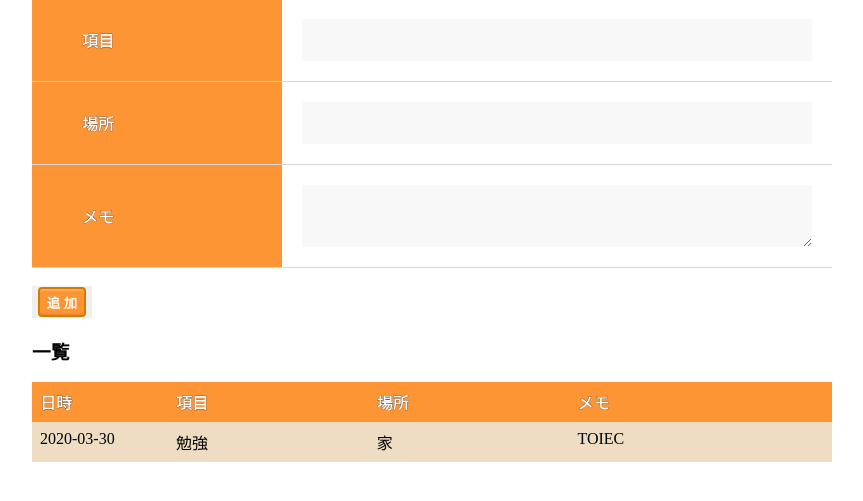
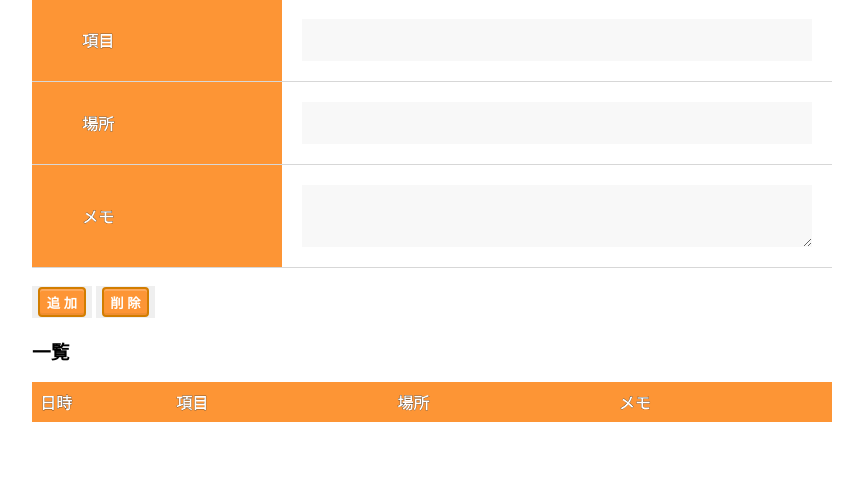
Before and after one commit to yuta-adachi/rh-demo-app, a Flask app: page / in a window 1280 px wide. Shown: the part 90-591 px from the top of the page, without its empty margins (208-1071 px from the left). Run offline with Flask 2, Linux system fonts and the light colour scheme; lists and menus that the app fills with data are empty.

Commit message:
add del button

```diff
--- a/app.py
+++ b/app.py
@@ -1,6 +1,7 @@
 import json
-from flask import Flask,render_template, redirect, request, Markup, escape
+from flask import Flask,render_template, redirect, request, Markup, escape, flash
 import datetime
+import os
 
 app = Flask(__name__)
 
@@ -9,8 +10,8 @@
 def save_data(start, finish, memo, create_at):
     """
     saved data
-    start : 乗った駅
-    finish : 降りた駅
+    start : 項目
+    finish : 場所
     memo : メモ
     create_at : 作成日
     """
@@ -41,6 +42,14 @@
 
     return database
 
+def delete_all_logs():
+    try:
+        os.remove(DATA_FILE)
+
+    except FileNotFoundError :
+        file_status = "no_file"
+
+
 # 項目表示用
 title = "ライフログ"
 name1 = "項目"
@@ -67,5 +76,10 @@
 def nl2br_filter(s):
     return escape(s).replace("\n", Markup("<br>"))
 
+@app.route("/delete", methods=["POST", "GET"])
+def delete():
+    delete_all_logs()
+    return redirect("/")
+
 if __name__ == "__main__":
     app.run("0.0.0.0", 8080, debug=True)
--- a/datafile.json
+++ /dev/null
@@ -1,8 +0,0 @@
-[
-    {
-        "start": "勉強",
-        "finish": "家",
-        "memo": "TOIEC",
-        "create_at": "2020-03-30"
-    }
-]
--- a/templates/index.html
+++ b/templates/index.html
@@ -29,7 +29,9 @@
         </table>
         <br/>
         <button><a class="btn-square-so-pop">追 加</a></button>
+        <button type="submit" formaction="/delete" formmethod="POST"><a class="btn-square-so-pop">削 除</a></button>
     </form>
+
     <h3>一覧</h3>
     <table class="list">
         <tr>
```
Also changed, not shown: 1 other file.
